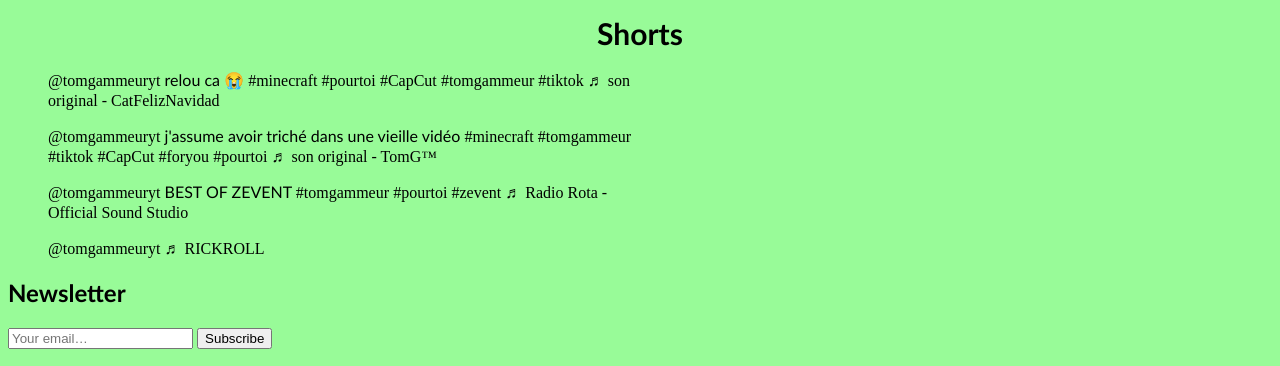
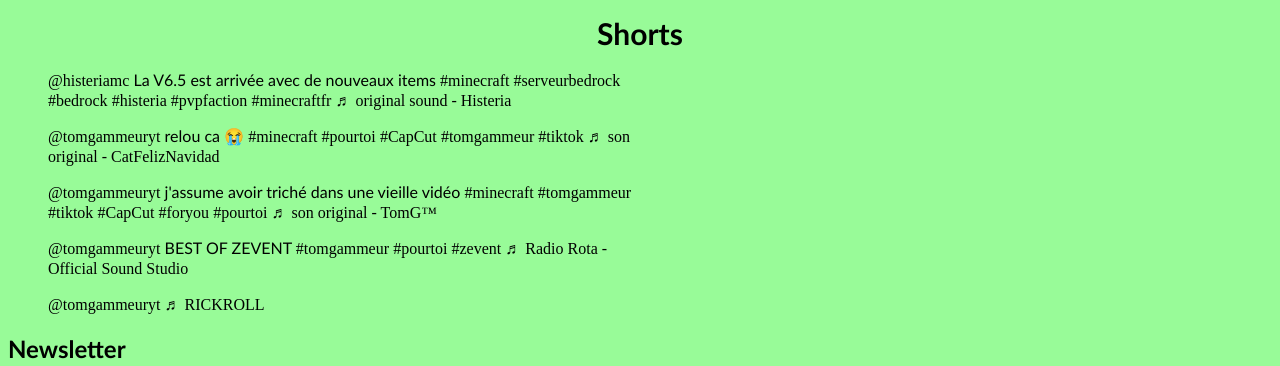
Before and after one commit to tomgammeur/TomGammeurWebsite, a plain HTML site: page index.html in a window 1280 px wide. Shown: the part 1438-1804 px from the top of the page. Drawn offline with Linux system fonts and the light colour scheme; a script that the page names is missing.

Commit message:
Update index.html
Ajout d’un I frame en plus

```diff
--- a/index.html
+++ b/index.html
@@ -128,6 +128,7 @@
         }
     </style>
           <div class="ligne-videos" id="videos-container">
+            <iframe width="560" height="315" src="https://www.youtube.com/embed/mGtP6ia5SKU?si=JeLhBJI8DR5j3pcx" title="YouTube video player" frameborder="0" allow="accelerometer; autoplay; clipboard-write; encrypted-media; gyroscope; picture-in-picture; web-share" allowfullscreen></iframe>
     <iframe width="560" height="315" src="https://www.youtube.com/embed/m_X8ogPymEw?si=yZnzYl_yL4wkCH5D" title="YouTube video player" frameborder="0" allow="accelerometer; autoplay; clipboard-write; encrypted-media; gyroscope; picture-in-picture; web-share" allowfullscreen></iframe>
     <iframe width="560" height="315" src="https://www.youtube.com/embed/4PS2iFeM0FI?si=T6vSXFL52UzBSlXT" title="YouTube video player" frameborder="0" allow="accelerometer; autoplay; clipboard-write; encrypted-media; gyroscope; picture-in-picture; web-share" allowfullscreen></iframe>
     <iframe width="560" height="315" src="https://www.youtube.com/embed/crnI-h8ukpc?si=-P_8tV1TnnL4Rh6-" title="YouTube video player" frameborder="0" allow="accelerometer; autoplay; clipboard-write; encrypted-media; gyroscope; picture-in-picture; web-share" allowfullscreen></iframe>
@@ -160,6 +161,8 @@
 <blockquote>
   <h1>Shorts</h1>
 </blockquote>
+      <blockquote class="tiktok-embed" cite="https://www.tiktok.com/@histeriamc/video/7293096316656307488" data-video-id="7293096316656307488" style="max-width: 605px;min-width: 325px;" > <section> <a target="_blank" title="@histeriamc" href="https://www.tiktok.com/@histeriamc?refer=embed">@histeriamc</a> La V6.5 est arrivée avec de nouveaux items <a title="minecraft" target="_blank" href="https://www.tiktok.com/tag/minecraft?refer=embed">#minecraft</a> <a title="serveurbedrock" target="_blank" href="https://www.tiktok.com/tag/serveurbedrock?refer=embed">#serveurbedrock</a> <a title="bedrock" target="_blank" href="https://www.tiktok.com/tag/bedrock?refer=embed">#bedrock</a> <a title="histeria" target="_blank" href="https://www.tiktok.com/tag/histeria?refer=embed">#histeria</a> <a title="pvpfaction" target="_blank" href="https://www.tiktok.com/tag/pvpfaction?refer=embed">#pvpfaction</a> <a title="minecraftfr" target="_blank" href="https://www.tiktok.com/tag/minecraftfr?refer=embed">#minecraftfr</a> <a target="_blank" title="♬ original sound - Histeria" href="https://www.tiktok.com/music/original-sound-7293096356708223776?refer=embed">♬ original sound - Histeria</a> </section> </blockquote> <script async src="https://www.tiktok.com/embed.js"></script>
+      <blockquote class="tiktok-embed" cite="https://www.tiktok.com/@hist
     <blockquote class="tiktok-embed" cite="https://www.tiktok.com/@tomgammeuryt/video/7216975162594331909" data-video-id="7216975162594331909" style="max-width: 605px;min-width: 325px;" > <section> <a target="_blank" title="@tomgammeuryt" href="https://www.tiktok.com/@tomgammeuryt?refer=embed">@tomgammeuryt</a> relou ca 😭 <a title="minecraft" target="_blank" href="https://www.tiktok.com/tag/minecraft?refer=embed">#minecraft</a> <a title="pourtoi" target="_blank" href="https://www.tiktok.com/tag/pourtoi?refer=embed">#pourtoi</a> <a title="capcut" target="_blank" href="https://www.tiktok.com/tag/capcut?refer=embed">#CapCut</a> <a title="tomgammeur" target="_blank" href="https://www.tiktok.com/tag/tomgammeur?refer=embed">#tomgammeur</a> <a title="tiktok" target="_blank" href="https://www.tiktok.com/tag/tiktok?refer=embed">#tiktok</a> <a target="_blank" title="♬ son original - CatFelizNavidad" href="https://www.tiktok.com/music/son-original-7207492068409674501?refer=embed">♬ son original - CatFelizNavidad</a> </section> </blockquote> <script async src="https://www.tiktok.com/embed.js"></script>
     <blockquote class="tiktok-embed" cite="https://www.tiktok.com/@tomgammeuryt/video/7188606844758150405" data-video-id="7188606844758150405" style="max-width: 605px;min-width: 325px;" > <section> <a target="_blank" title="@tomgammeuryt" href="https://www.tiktok.com/@tomgammeuryt?refer=embed">@tomgammeuryt</a> j&#39;assume avoir triché dans une  vieille vidéo <a title="minecraft" target="_blank" href="https://www.tiktok.com/tag/minecraft?refer=embed">#minecraft</a> <a title="tomgammeur" target="_blank" href="https://www.tiktok.com/tag/tomgammeur?refer=embed">#tomgammeur</a> <a title="tiktok" target="_blank" href="https://www.tiktok.com/tag/tiktok?refer=embed">#tiktok</a> <a title="capcut" target="_blank" href="https://www.tiktok.com/tag/capcut?refer=embed">#CapCut</a> <a title="foryou" target="_blank" href="https://www.tiktok.com/tag/foryou?refer=embed">#foryou</a> <a title="pourtoi" target="_blank" href="https://www.tiktok.com/tag/pourtoi?refer=embed">#pourtoi</a> <a target="_blank" title="♬ son original - TomG™" href="https://www.tiktok.com/music/son-original-7188606852531636997?refer=embed">♬ son original - TomG™</a> </section> </blockquote> <script async src="https://www.tiktok.com/embed.js"></script>
 <blockquote class="tiktok-embed" cite="https://www.tiktok.com/@tomgammeuryt/video/7142832085311540486" data-video-id="7142832085311540486" style="max-width: 605px;min-width: 325px;" > <section> <a target="_blank" title="@tomgammeuryt" href="https://www.tiktok.com/@tomgammeuryt?refer=embed">@tomgammeuryt</a> BEST OF ZEVENT <a title="tomgammeur" target="_blank" href="https://www.tiktok.com/tag/tomgammeur?refer=embed">#tomgammeur</a> <a title="pourtoi" target="_blank" href="https://www.tiktok.com/tag/pourtoi?refer=embed">#pourtoi</a> <a title="zevent" target="_blank" href="https://www.tiktok.com/tag/zevent?refer=embed">#zevent</a> <a target="_blank" title="♬ Radio Rota - Official Sound Studio" href="https://www.tiktok.com/music/Radio-Rota-6764323559209699329?refer=embed">♬ Radio Rota - Official Sound Studio</a> </section> </blockquote> <script async src="https://www.tiktok.com/embed.js"></script>
```
